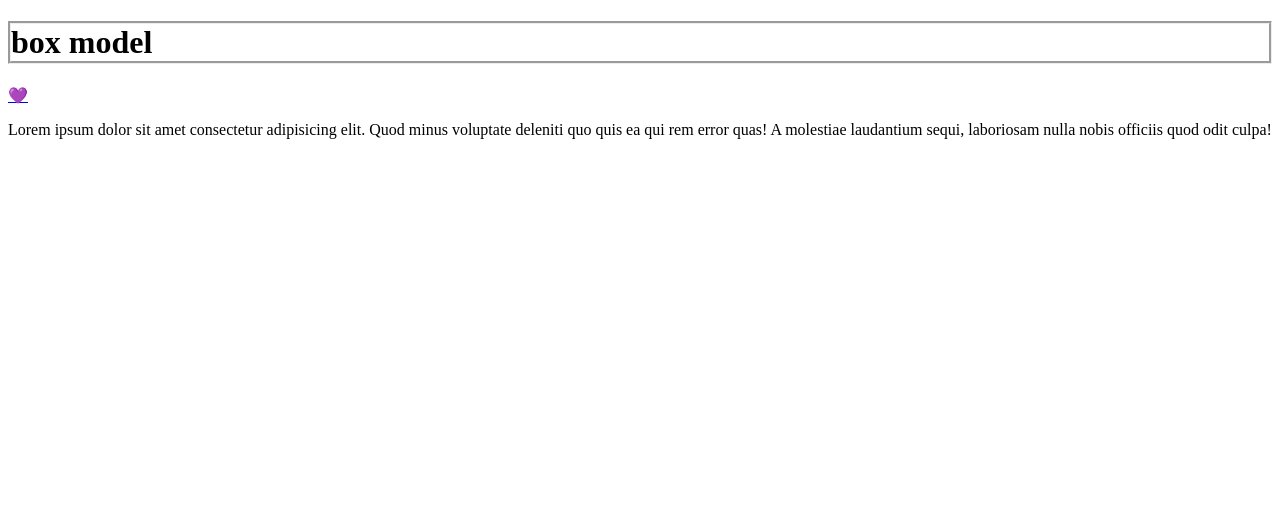
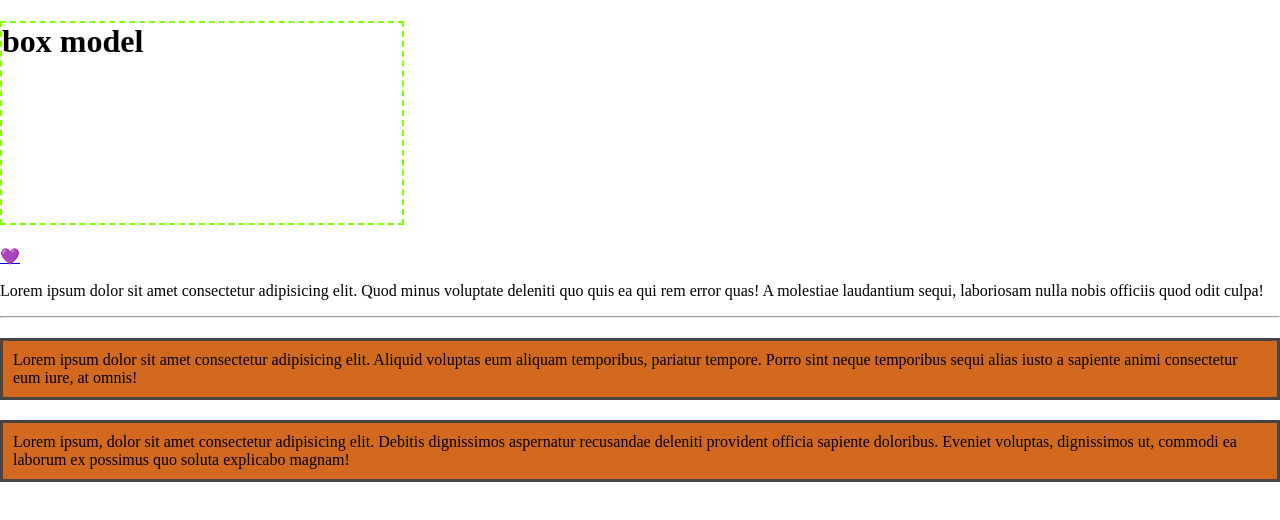
Before and after one commit to Joe-Molina/aprendiendo-css, a plain HTML site: page boxmodel.html in a window 1280 px wide. Drawn offline with Linux system fonts and the light colour scheme.

Commit message:
margin padding border

```diff
--- a/boxmodel.css
+++ b/boxmodel.css
@@ -14,7 +14,24 @@ dentro delmodelo de caja hay que considerar que una caja tiene 4 lados:
 
 */
 
+body {
+    margin: 0px;
+}
+
 h1 {
+    width: 400px;
+    height: 200px;
     border-width: 3px;
     border-style: groove;
+    border-color: chartreuse;
+    border: chartreuse 2px dashed;
+
 }
+
+.box-1,
+.box-2 {
+    background-color: chocolate;
+    border: medium solid #454545;
+    padding: 10px;
+    margin: 20px 0px;
+}
--- a/boxmodel.html
+++ b/boxmodel.html
@@ -11,7 +11,9 @@
     <h1>box model</h1>
     <a href="index.html#boxmodel">💜</a>
     <p>Lorem ipsum dolor sit amet consectetur adipisicing elit. Quod minus voluptate deleniti quo quis ea qui rem error quas! A molestiae laudantium sequi, laboriosam nulla nobis officiis quod odit culpa!</p>
-
+    <hr>
+    <div class="box-1">Lorem ipsum dolor sit amet consectetur adipisicing elit. Aliquid voluptas eum aliquam temporibus, pariatur tempore. Porro sint neque temporibus sequi alias iusto a sapiente animi consectetur eum iure, at omnis!</div>
+    <div class="box-2">Lorem ipsum, dolor sit amet consectetur adipisicing elit. Debitis dignissimos aspernatur recusandae deleniti provident officia sapiente doloribus. Eveniet voluptas, dignissimos ut, commodi ea laborum ex possimus quo soluta explicabo magnam!</div>
 
 </body>
 </html>
```
